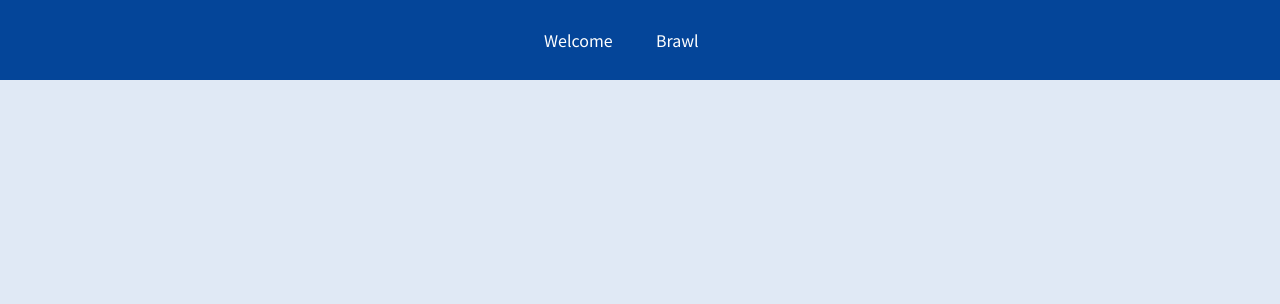
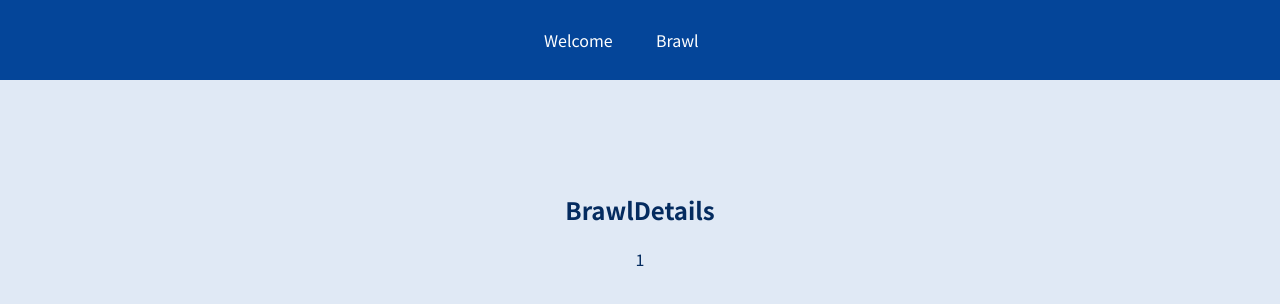
Before and after one commit to KayyamAjay/React-route-Practice, a JavaScript app: page /brawl-detial/1 in a window 1280 px wide. Shown: the top 304 px of the page. Built offline with nearby package versions, Linux system fonts and the light colour scheme.

Commit message:
Adding dynamic routes

```diff
--- a/src/App.js
+++ b/src/App.js
@@ -2,6 +2,7 @@ import { Route } from "react-router-dom";
 import Welcome from "./Pages/Welcome";
 import Brawl from "./Pages/Brawl";
 import MainHeader from "./components/MainHeader";
+import BrawlDetails from "./Pages/Brawldetials";
 function App() {
   return (
     <div>
@@ -13,6 +14,9 @@ function App() {
         <Route path="/Brawl">
           <Brawl />
         </Route>
+        <Route path="/brawl-detial/:brawlid">
+          <BrawlDetails />
+        </Route>
       </main>
     </div> //path is special props to specific the path of the url
   );
--- /dev/null
+++ b/src/Pages/Brawldetials.js
@@ -0,0 +1,13 @@
+import { useParams } from "react-router-dom";
+
+const BrawlDetails = () => {
+  const params = useParams();
+  return (
+    <section>
+      <h1>BrawlDetails</h1>
+      <p>{params.brawlid}</p>
+    </section>
+  );
+};
+
+export default BrawlDetails;
--- a/src/components/MainHeader.module.css
+++ b/src/components/MainHeader.module.css
@@ -34,5 +34,5 @@
 .header a.active {
   color: #95bcf0;
   padding-bottom: 0.25rem;
-  border-bottom: 4px solid #95bcf0;
+  border-bottom: 2px solid #95bcf0;
 }
```
Also changed, not shown: 1 other file (tests, documents, lock files or other folders).
